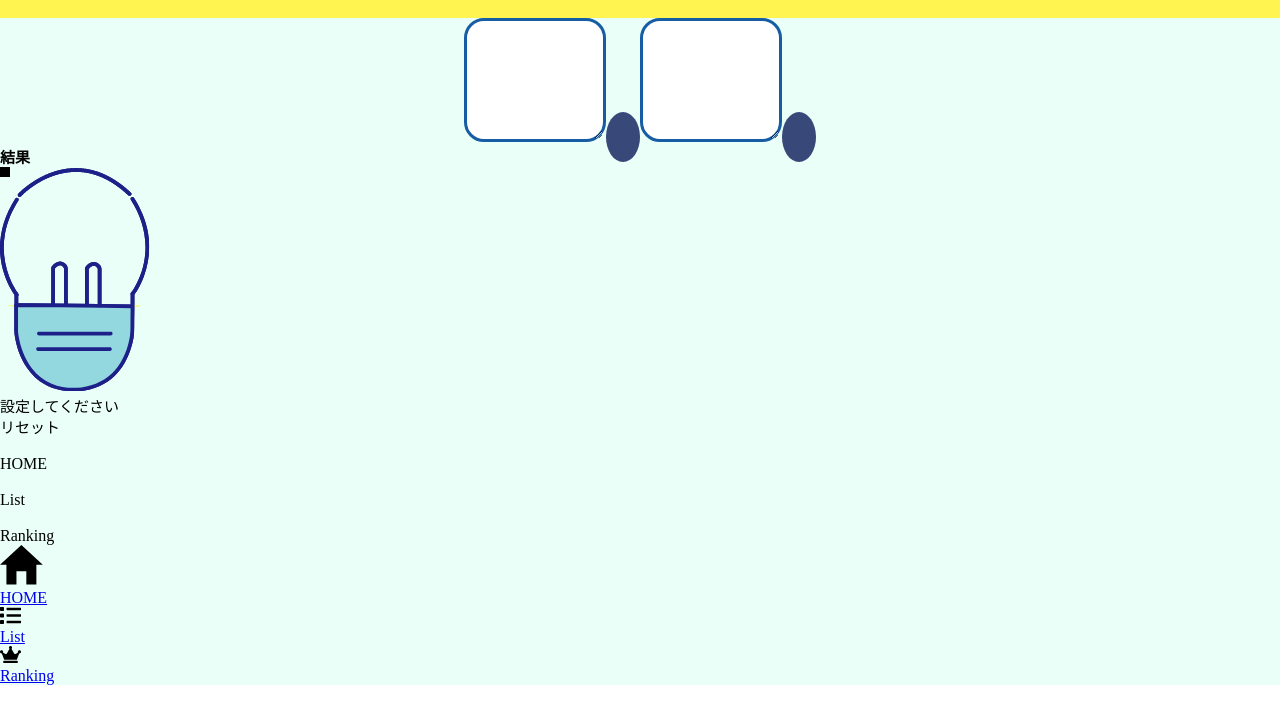
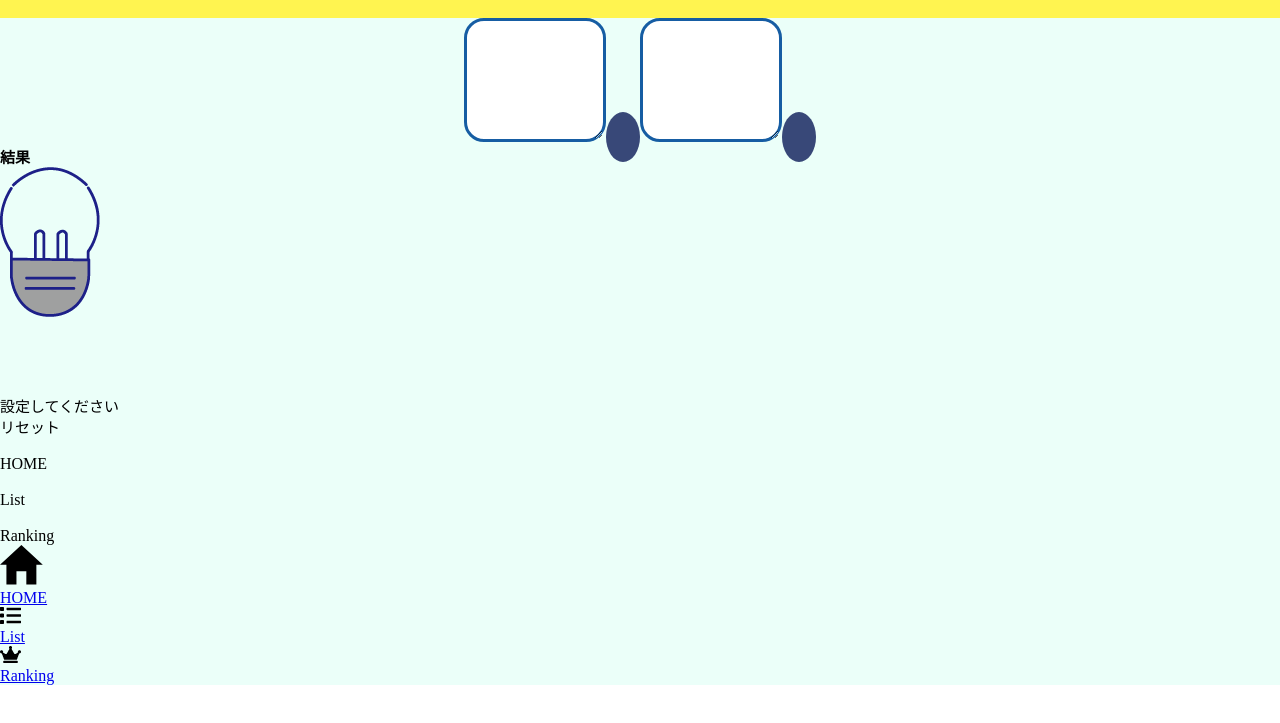
Before and after one commit to takasufs/-, a plain HTML site: page index.html in a window 1280 px wide. Shown: the part 71-794 px from the top of the page. Drawn offline with Linux system fonts and the light colour scheme; some packages are replaced by stand-ins of ours.

Commit message:
img 変更

```diff
--- a/index.html
+++ b/index.html
@@ -27,7 +27,7 @@
                     <textarea name="comment" cols="10" rows="2" class="value01" id="ocrResult"></textarea>
                     <!-- ファイルを選択 -->
                     <label class="upbtn">
-                        <input type="file" name="example" accept="image/jpeg, image/png" id="uploader"  value="">
+                        <input type="file" name="example" accept="image/jpeg, image/png" id="uploader" value="">
                     </label>
                 </form>
                 <!-- value02 -->
@@ -52,20 +52,20 @@
                             // canvas準備
                             const board = document.querySelector("#board");
                             const ctx = board.getContext("2d");
-                            ctx.fillRect(0, 0, 10, 10);
+                            ctx.fillRect(10, 10, 0, 10);
                             ctx.fillStyle = "#000";
                             // 画像読み込み
-                            const chara = new Image();
-                            chara.src = "./images/lp/lp_light_empty.png";  // 画像のURLを指定
-                            chara.onload = () =>
-                            {
-                                ctx.drawImage(chara, 0, 0);
-                            };
                             const chara02 = new Image();
-                            chara02.src = "./images/lp/lp_light_empty.png";  // 画像のURLを指定
+                            chara02.src = "./images/lp/lp_light_upper.png";  // 画像のURLを指定
                             chara02.onload = () =>
                             {
                                 ctx.drawImage(chara02, 0, 0);
+                            };
+                            const chara = new Image();
+                            chara.src = "./images/lp/lp_light_bottom.png";  // 画像のURLを指定
+                            chara.onload = () =>
+                            {
+                                ctx.drawImage(chara, 10, 90);
                             };
                         };
                     </script>
```
Also changed, not shown: images/lp/lp_light_around.png (deleted), images/lp/lp_light_bottom.png (added), images/lp/lp_light_upper.png (added).
